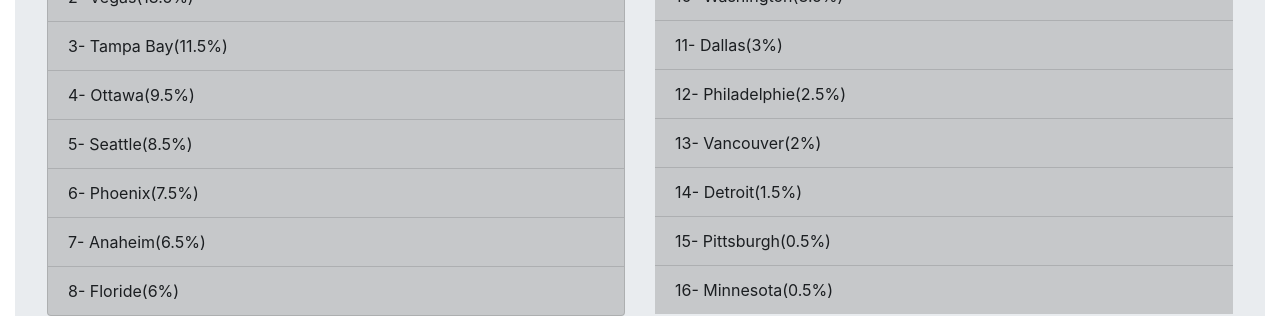
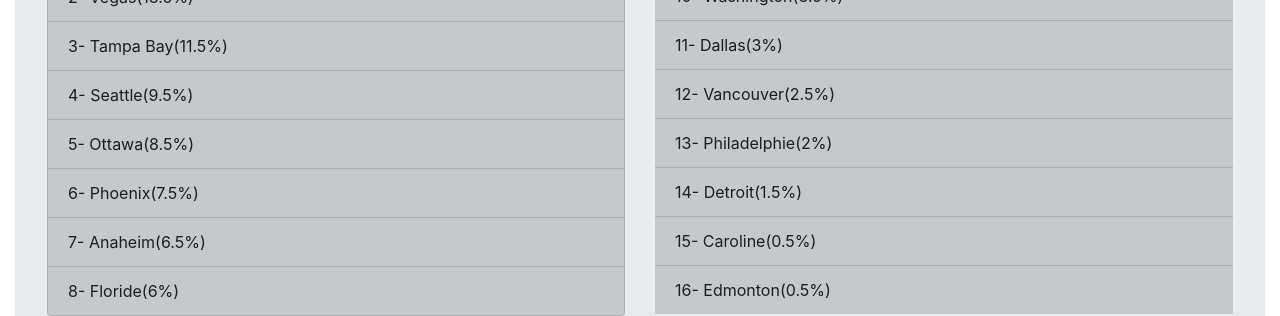
Before and after one commit to KrissCardenas/lhsdb.lottery, an Angular app: page / in a window 1280 px wide. Shown: the part 318-634 px from the top of the page. Built offline with nearby package versions, Linux system fonts and the light colour scheme.

Commit message:
Update finale du classement 2022

```diff
--- a/src/app/app.component.ts
+++ b/src/app/app.component.ts
@@ -43,8 +43,8 @@
     this.addEntry(1, "Winnipeg", 18.5);
     this.addEntry(2, "Vegas", 13.5);
     this.addEntry(3, "Tampa Bay", 11.5);
-    this.addEntry(4, "Ottawa", 9.5);
-    this.addEntry(5, "Seattle", 8.5);
+    this.addEntry(4, "Seattle", 9.5);
+    this.addEntry(5, "Ottawa", 8.5);
 
     this.addEntry(6, "Phoenix", 7.5);
     this.addEntry(7, "Anaheim", 6.5);
@@ -53,11 +53,11 @@
     this.addEntry(10, "Washington", 3.5);
 
     this.addEntry(11, "Dallas", 3.0);
-    this.addEntry(12, "Philadelphie", 2.5);
-    this.addEntry(13, "Vancouver", 2);
+    this.addEntry(12, "Vancouver", 2.5);
+    this.addEntry(13, "Philadelphie", 2);
     this.addEntry(14, "Detroit", 1.5);
-    this.addEntry(15, "Pittsburgh", 0.5);
-    this.addEntry(16, "Minnesota", 0.5);
+    this.addEntry(15, "Caroline", 0.5);
+    this.addEntry(16, "Edmonton", 0.5);
   }
 
   onDraft(): void {
```
